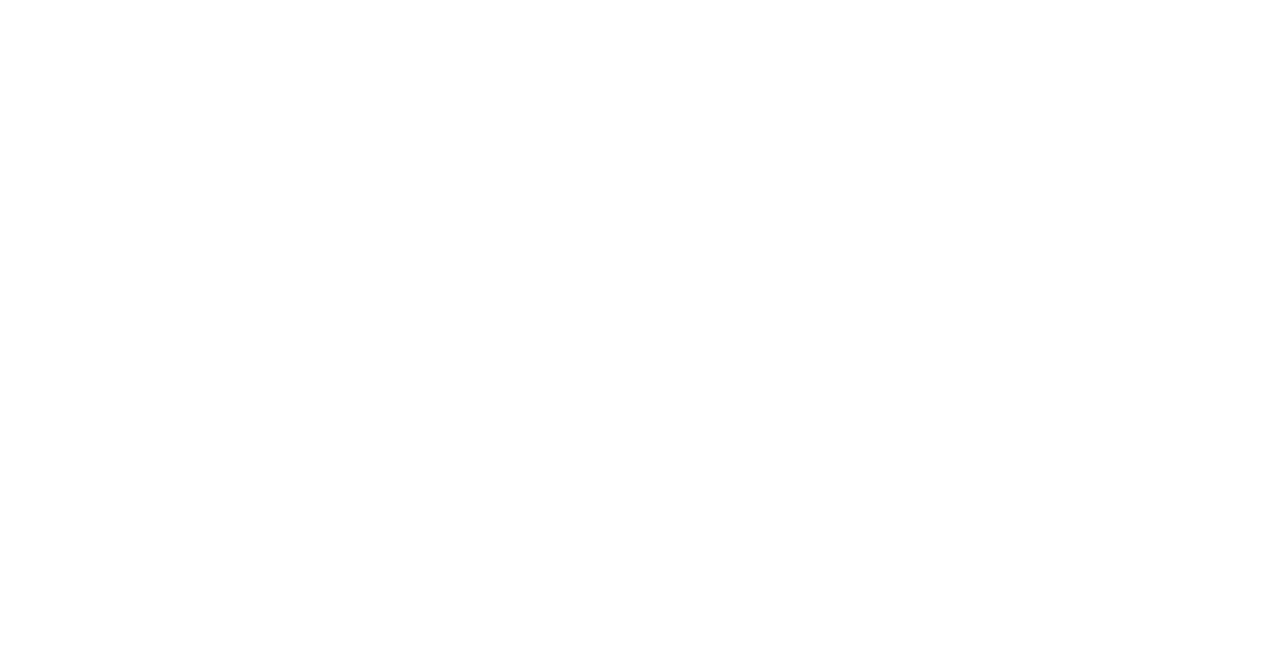
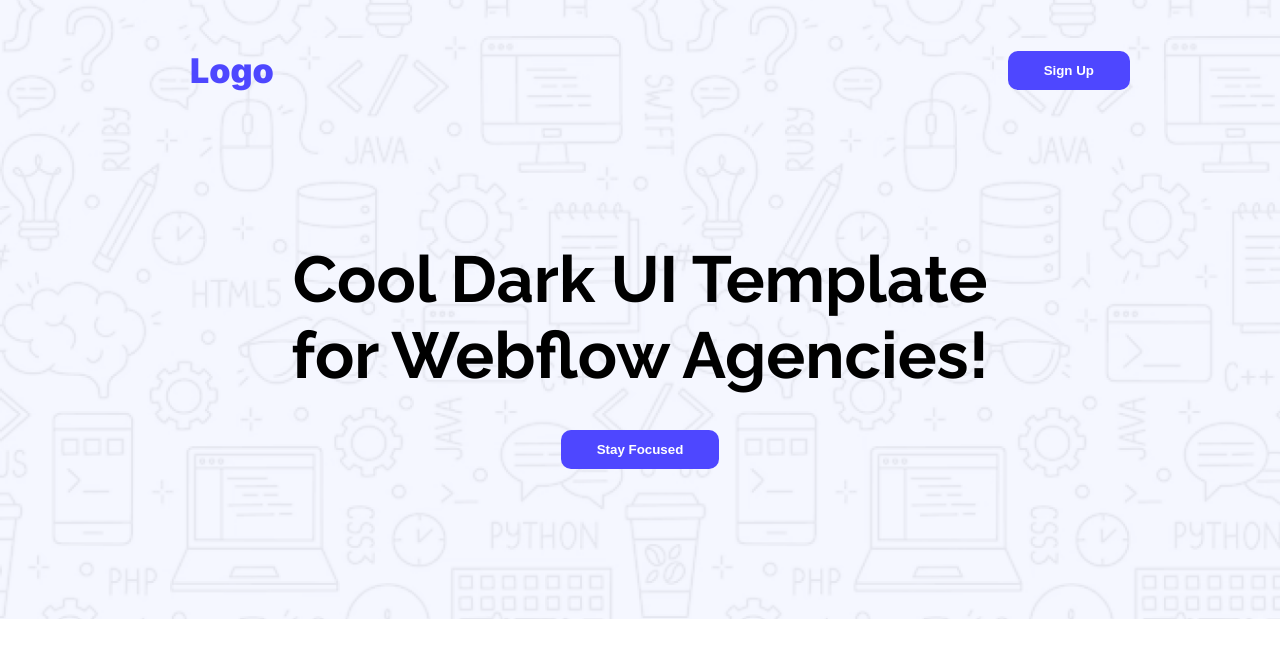
Before and after one commit to Mariasara782/landing-launchpad-website, a plain HTML site: page index.html in a window 1280 px wide. Drawn offline with Linux system fonts and the light colour scheme.

Commit message:
added navbar

```diff
--- a/index.html
+++ b/index.html
@@ -1,12 +1,44 @@
 <!DOCTYPE html>
 <html lang="en">
+
 <head>
     <meta charset="UTF-8">
     <meta name="viewport" content="width=device-width, initial-scale=1.0">
     <title>Landing Launchpad</title>
+    <link rel="preconnect" href="https://fonts.googleapis.com">
+    <link rel="preconnect" href="https://fonts.gstatic.com" crossorigin>
+    <link href="https://fonts.googleapis.com/css2?family=Raleway:ital,wght@0,100..900;1,100..900&display=swap"
+        rel="stylesheet">
+    <link rel="preconnect" href="https://fonts.googleapis.com">
+    <link rel="preconnect" href="https://fonts.gstatic.com" crossorigin>
+    <link
+        href="https://fonts.googleapis.com/css2?family=Inter:ital,opsz,wght@0,14..32,100..900;1,14..32,100..900&display=swap"
+        rel="stylesheet">
+
+    <link rel="stylesheet" href="styles/styles.css">
 </head>
-<body>
+
+<body class="raleway">
     <header>
+        <nav class="background-img">
+
+            <ul>
+                <li class="nav-title "><a class="nav-title inter" href="">Logo</a></li>
+                <li><button class="btn-primary">Sign Up</button></li>
+            </ul>
+
+
+
+            <div class="banner">
+                <h1 class="banner-title">Cool Dark UI Template for Webflow Agencies!</h1>
+                <button class=" banner-btn btn-primary">Stay Focused</button>
+            </div>
+
+
+
+
+
+        </nav>
 
 
 
@@ -29,4 +61,5 @@
 
 
 </body>
+
 </html>
--- /dev/null
+++ b/styles/styles.css
@@ -0,0 +1,93 @@
+* {
+    margin: 0px;
+}
+
+.raleway {
+    font-family: "Raleway", sans-serif;
+    font-optical-sizing: auto;
+    font-style: normal;
+}
+
+.inter {
+
+    font-family: "Inter", sans-serif;
+    font-optical-sizing: auto;
+
+    font-style: normal;
+}
+
+/* nav related styles */
+nav {
+    background-image: url(../Assets/Hero-bg.png);
+    background-repeat: no-repeat;
+    background-size: cover;
+}
+
+nav ul {
+    display: flex;
+    align-items: center;
+    justify-content: space-between;
+
+    margin-left: 150px;
+    margin-right: 150px;
+    margin-bottom: 0px;
+
+
+}
+
+nav ul li {
+    list-style: none;
+    margin-top: 50px;
+
+
+
+}
+
+nav li a {
+    text-decoration: none;
+
+}
+
+.nav-title {
+    font-size: 34px;
+    color: #4E47FF;
+    font-weight: 900;
+
+}
+
+.btn-primary {
+    font-size: 16;
+    font-weight: bold;
+    color: #FFFFFF;
+    background-color: #4E47FF;
+    padding: 12px 36px;
+    border: none;
+    border-radius: 10px;
+
+
+
+}
+
+/* banner related styles */
+.banner {
+    margin: 150px 260px 150px 260px;
+    display: flex;
+    flex-direction: column;
+    justify-content: center;
+    align-items: center;
+    text-align: center;
+}
+
+.banner-title {
+
+    font-size: 65px;
+    margin-bottom: 0px;
+    font-weight: bold;
+
+
+}
+
+.banner-btn {
+    margin-top: 37px;
+    margin-bottom: 150px;
+}
```
Also changed, not shown: Assets/Hero-bg.png (added), Assets/avatar.png (added), Assets/icon-star.png (added), Assets/wc-big.png (added), Assets/wc-mini.png (added).
